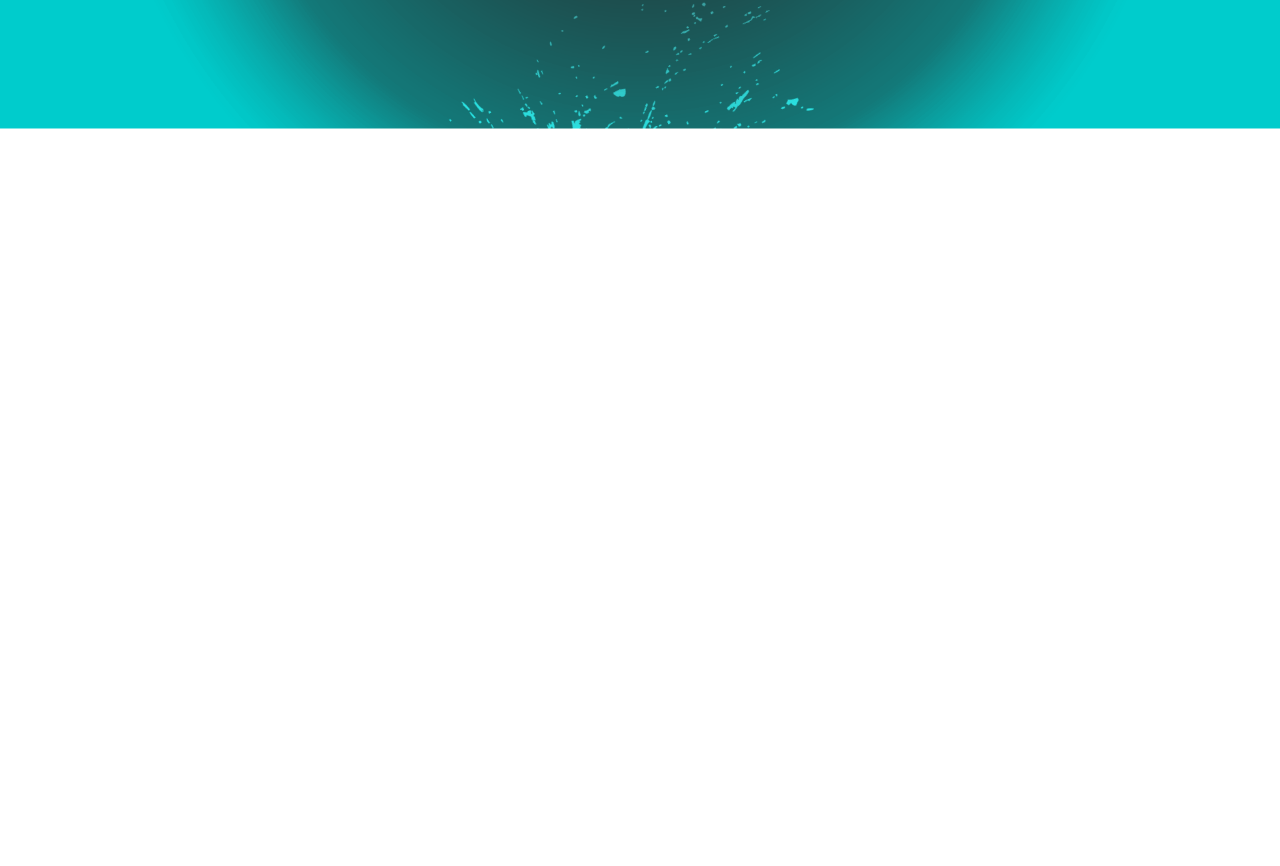
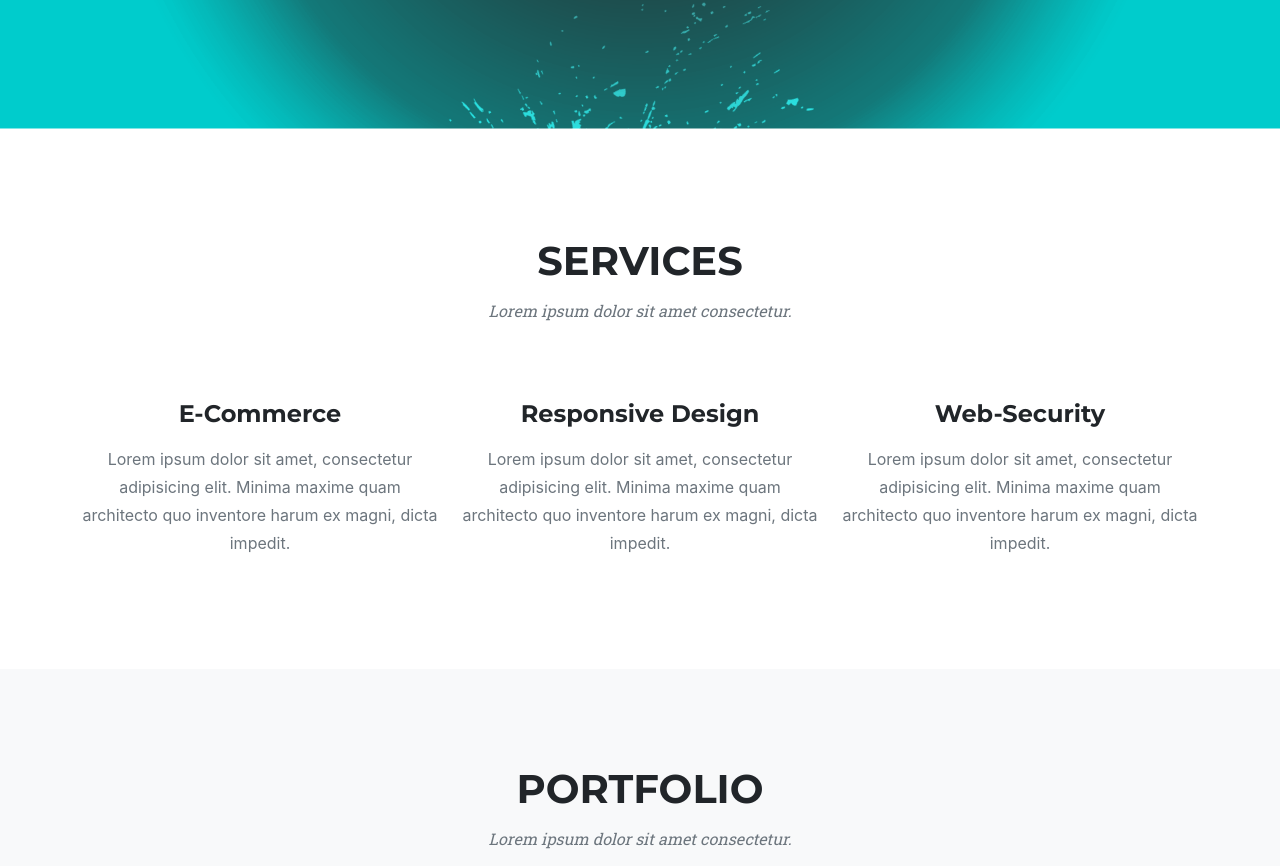
Before and after one commit to MpVrooyeN/website, a React (Create React App) app: page / in a window 1280 px wide. Shown: the part 604-1470 px from the top of the page. Before the commit the page ends 800 px from the top, so only its background shows below. Built offline with nearby package versions, Linux system fonts and the light colour scheme.

Commit message:
Added services and portfolio to homepage

```diff
--- a/package.json
+++ b/package.json
@@ -6,6 +6,7 @@
     "@testing-library/jest-dom": "^5.16.5",
     "@testing-library/react": "^13.4.0",
     "@testing-library/user-event": "^13.5.0",
+    "bootstrap": "^5.2.3",
     "react": "^18.2.0",
     "react-dom": "^18.2.0",
     "react-router-dom": "^6.8.1",
--- a/public/index.html
+++ b/public/index.html
@@ -30,28 +30,10 @@
   <!-- Core theme CSS (includes Bootstrap)-->
   <link href="%PUBLIC_URL%/css/styles.css" rel="stylesheet" />
 </head>
-
 <body>
   <div id="root"></div>
-  <!--
-      This HTML file is a template.
-      If you open it directly in the browser, you will see an empty page.
-
-      You can add webfonts, meta tags, or analytics to this file.
-      The build step will place the bundled scripts into the <body> tag.
-
-      To begin the development, run `npm start` or `yarn start`.
-      To create a production bundle, use `npm run build` or `yarn build`.
-    -->
-
-  <!-- Bootstrap core JS-->
   <script src="https://cdn.jsdelivr.net/npm/bootstrap@5.1.3/dist/js/bootstrap.bundle.min.js"></script>
-  <!-- Core theme JS-->
-  <script src="%PUBLIC_URL%/js/scripts.js"></script>
-  <!-- * * * * * * * * * * * * * * * * * * * * * * * * * * * * * * * * * * * * * * * *-->
-  <!-- * *                               SB Forms JS                               * *-->
-  <!-- * * Activate your form at https://startbootstrap.com/solution/contact-forms * *-->
-  <!-- * * * * * * * * * * * * * * * * * * * * * * * * * * * * * * * * * * * * * * * *-->
+  <script src="js/scripts.js"></script>
   <script src="https://cdn.startbootstrap.com/sb-forms-latest.js"></script>
 </body>
 
--- a/public/js/scripts.js
+++ b/public/js/scripts.js
@@ -30,7 +30,7 @@ window.addEventListener('DOMContentLoaded', event => {
     document.addEventListener('scroll', navbarShrink);
 
     // Activate Bootstrap scrollspy on the main nav element
-    const mainNav = document.body.querySelector('#mainNav');
+    const mainNav = document.querySelector('#mainNav');
     if (mainNav) {
         new bootstrap.ScrollSpy(document.body, {
             target: '#mainNav',
@@ -39,7 +39,7 @@ window.addEventListener('DOMContentLoaded', event => {
     };
 
     // Collapse responsive navbar when toggler is visible
-    const navbarToggler = document.body.querySelector('.navbar-toggler');
+    const navbarToggler = document.querySelector('.navbar-toggler');
     const responsiveNavItems = [].slice.call(
         document.querySelectorAll('#navbarResponsive .nav-link')
     );
--- /dev/null
+++ b/src/components/common/portfolio.js
@@ -0,0 +1,30 @@
+import PortfolioItem from "./portfolioItem"
+
+const portfolio = [
+    { title: "Threads", subTitle: "Illustration", image: "assets/img/portfolio/1.jpg" },
+    { title: "Explore", subTitle: "Graphic Design", image: "assets/img/portfolio/2.jpg" },
+    { title: "Finish", subTitle: "Identity", image: "assets/img/portfolio/3.jpg" },
+    { title: "Lines", subTitle: "Branding", image: "assets/img/portfolio/4.jpg" },
+    { title: "Southwest", subTitle: "Website Design", image: "assets/img/portfolio/5.jpg" },
+    { title: "Window", subTitle: "Photography", image: "assets/img/portfolio/6.jpg" },
+]
+
+export default function Portfolio() {
+    return (
+        <div className="Portfolio">
+            <section className="page-section bg-light" id="portfolio">
+                <div className="container">
+                    <div className="text-center">
+                        <h2 className="section-heading text-uppercase">Portfolio</h2>
+                        <h3 className="section-subheading text-muted">Lorem ipsum dolor sit amet consectetur.</h3>
+                    </div>
+                    <div className="row" >
+                            {portfolio.map((item, index) => {
+                                return (<PortfolioItem {...item} key={item.title} />)
+                            })}
+                    </div>
+                </div>
+            </section>
+        </div>
+    )
+}
--- /dev/null
+++ b/src/components/common/portfolioItem.js
@@ -0,0 +1,20 @@
+import { Link } from "react-router-dom"
+
+export default function portfolioItem(props) {
+    return (
+        <div className="portfolioItem">
+            <div className="col-lg-4 col-sm-6 mb-4">
+                <Link className="portfolio-link" data-bs-toggle="modal" to="#portfolioModal1">
+                    <div className="portfolio-hover">
+                        <div className="portfolio-hover-content"><i className="fas fa-plus fa-3x"></i></div>
+                    </div>
+                    <img className="img-fluid" src={props.image} alt="..." />
+                </Link>
+                <div className="portfolio-caption">
+                    <div className="portfolio-caption-heading">{props.title}</div>
+                    <div className="portfolio-caption-subheading text-muted">{props.subTitle}</div>
+                </div>
+            </div>
+        </div>
+    )
+}
--- /dev/null
+++ b/src/components/common/services.js
@@ -0,0 +1,28 @@
+import SingleService from "./singleService"
+
+const services = [
+    { title: "E-Commerce", description: "Lorem ipsum dolor sit amet, consectetur adipisicing elit. Minima maxime quam architecto quo inventore harum ex magni, dicta impedit.", icon: "fa-shopping-cart" },
+    { title: "Responsive Design", description: "Lorem ipsum dolor sit amet, consectetur adipisicing elit. Minima maxime quam architecto quo inventore harum ex magni, dicta impedit.", icon: "fa-laptop" },
+    { title: "Web-Security", description: "Lorem ipsum dolor sit amet, consectetur adipisicing elit. Minima maxime quam architecto quo inventore harum ex magni, dicta impedit.", icon: "fa-lock" },
+]
+
+export default function Services() {
+
+    return (
+        <div>
+            <section className="page-section" id="services">
+                <div className="container">
+                    <div className="text-center">
+                        <h2 className="section-heading text-uppercase">Services</h2>
+                        <h3 className="section-subheading text-muted">Lorem ipsum dolor sit amet consectetur.</h3>
+                        <div className="row text-center justify-content-sm-center align-items-sm-center">
+                            {services.map((service, index) => {
+                                return (<SingleService {...service} key={service.title} />)
+                            })}
+                        </div>
+                    </div>
+                </div>
+            </section>
+        </div>
+    )
+}
--- /dev/null
+++ b/src/components/common/singleService.js
@@ -0,0 +1,12 @@
+export default function SingleService(props) {
+    return (
+            <div className="col-md-4">
+                <span className="fa-stack fa-4x">
+                    <i className="fas fa-circle fa-stack-2x text-primary"></i>
+                    <i className={`fas ${props.icon} fa-stack-1x fa-inverse`}></i>
+                </span>
+                <h4 className="my-3">{props.title}</h4>
+                <p className="text-muted">{props.description}</p>
+            </div>
+    )
+}
--- a/src/components/pages/Home.js
+++ b/src/components/pages/Home.js
@@ -1,6 +1,8 @@
-import { Link } from "react-router-dom";
 import Header from "../common/header";
 import bgImage from "../assets/img/header-bg.jpg"
+
+import Services from "../common/services";
+import Portfolio from "../common/portfolio";
 
 function Home() {
     return (
@@ -13,6 +15,9 @@ function Home() {
                 link="/services"
                 showButton={true}
                 />
+
+            <Services />
+            <Portfolio />
         </div>
     )
 }
```
Also changed, not shown: public/css/styles.css, 1 other file (tests, documents, lock files or other folders).
